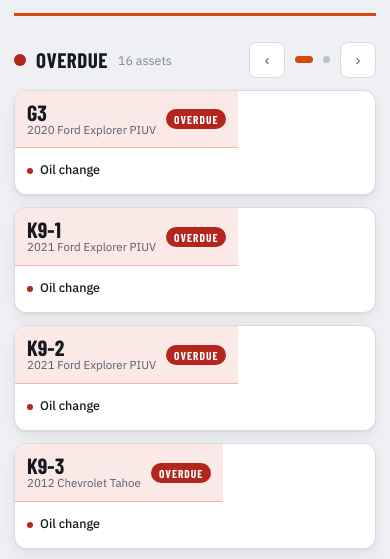
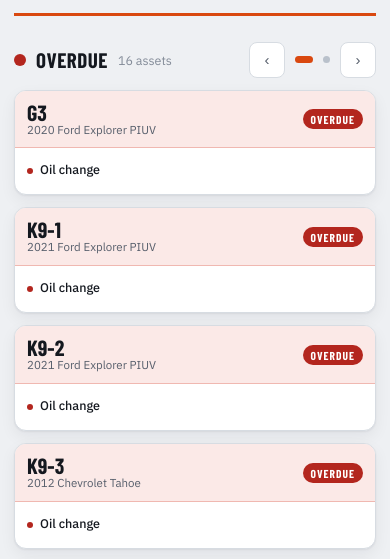
Before and after one commit to marcosdiorodriguez-sys/gardena-pd-fleet-board, a plain HTML site: page index.html in a window 390 px wide. Shown: the part 239-798 px from the top of the page. Drawn offline with nearby package versions, Linux system fonts and the light colour scheme; a web font is replaced by a local one.

Commit message:
Fix card width on mobile Safari

```diff
--- a/index.html
+++ b/index.html
@@ -280,6 +280,8 @@
     gap: 12px;
   }
   .card {
+    width: 100%;
+    min-width: 0;
     background: var(--surface);
     border: 1px solid var(--line);
     border-radius: 12px;
@@ -292,10 +294,13 @@
     padding: 0;
     display: flex;
     flex-direction: column;
+    align-items: stretch;
     transition: transform .12s ease, border-color .12s ease;
   }
   .card:hover { transform: translateY(-2px); border-color: var(--line-strong); }
   .card-head {
+    width: 100%;
+    min-width: 0;
     display: flex;
     align-items: center;
     gap: 10px;
@@ -326,7 +331,7 @@
   .status-tag.critical { background: var(--critical); color: var(--critical-ink); }
   .status-tag.warning { background: var(--warning); color: var(--warning-ink); }
   .status-tag.info { background: var(--info); color: var(--info-ink); }
-  .card-body { padding: 8px 12px 12px; flex: 1; }
+  .card-body { width: 100%; min-width: 0; padding: 8px 12px 12px; flex: 1; }
   .item-line {
     display: flex;
     align-items: baseline;
```
